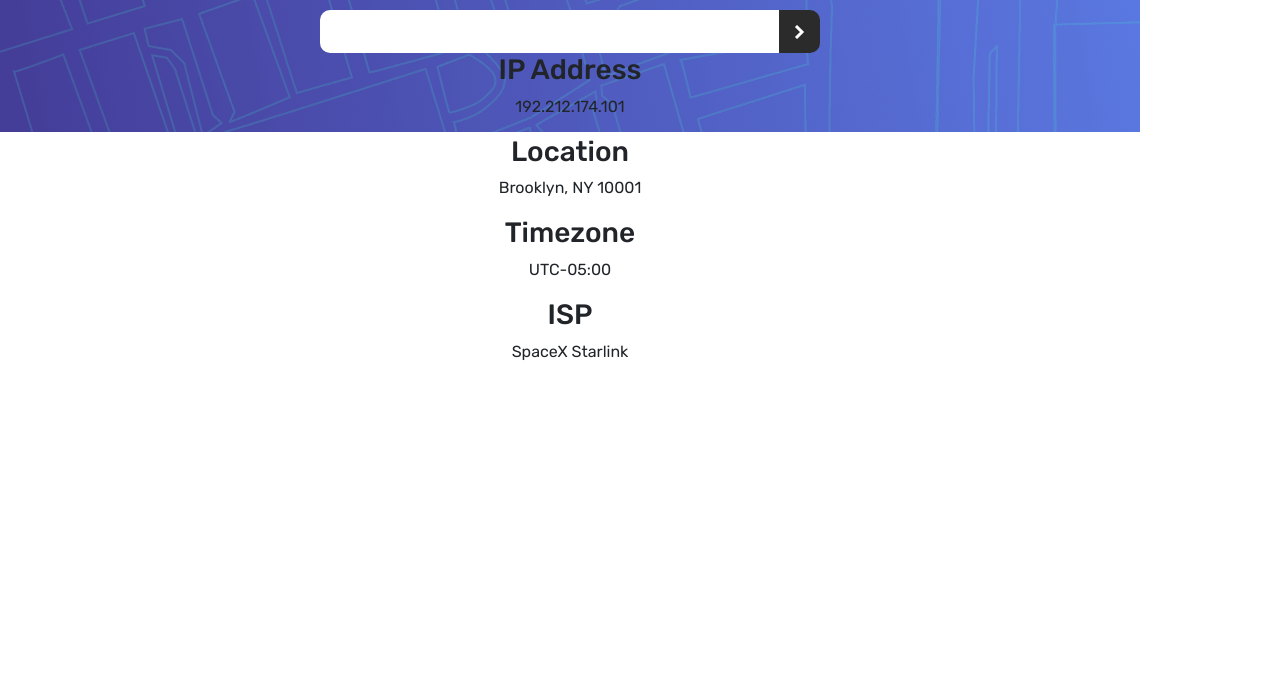
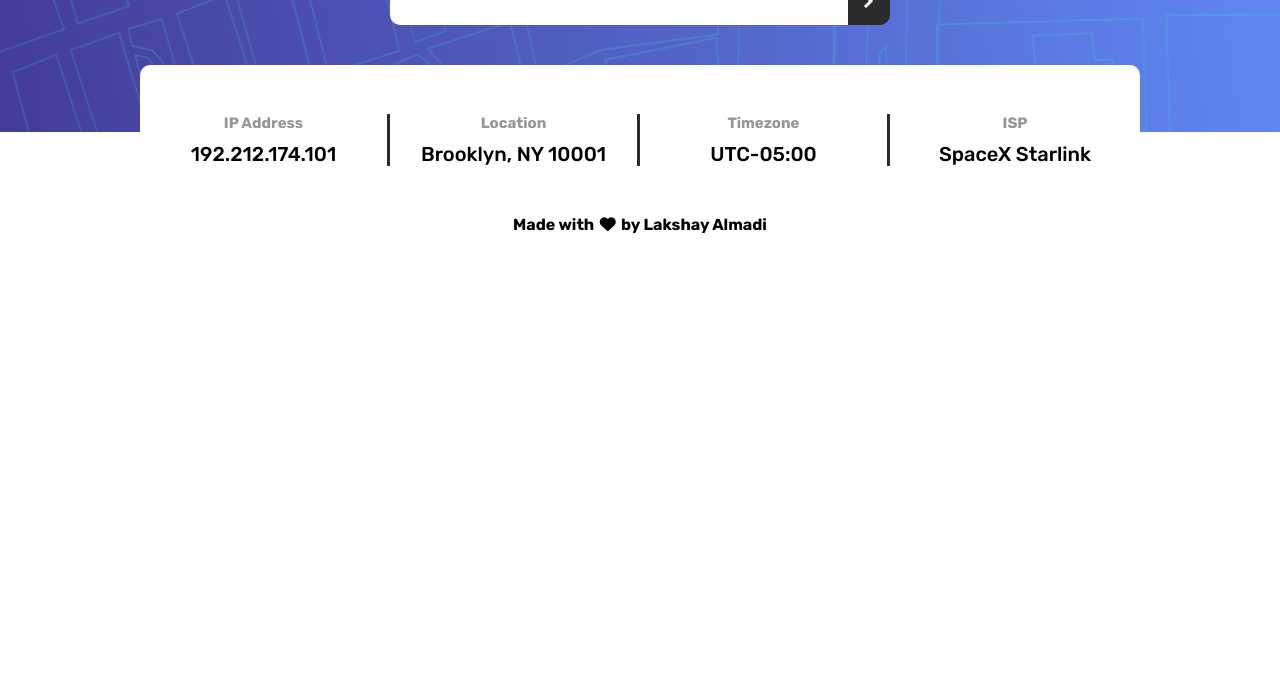
Before and after one commit to lakshayalmadi/ip-address-tracker, a plain HTML site: page index.html in a window 1280 px wide. Shown: the part 118-800 px from the top of the page. Drawn offline with nearby package versions, Linux system fonts and the light colour scheme; files that its build step writes are made by us from their sources.

Commit message:
completed-css

```diff
--- a/css/style.css
+++ b/css/style.css
@@ -2,46 +2,40 @@
     margin: 0;
     padding: 0;
     box-sizing: border-box;
-}
-
+ }
 body{
     font-family: 'Rubik',sans-serif;
     text-align: center;
-    height: 100vh;
-    width: 100vw;
 }
-.body-background{
-    width: 100%;
-    height: 100%;
+.first-container{
+    background-image: url('/images/pattern-bg.png');
+    background-repeat: no-repeat;
+    background-size: 100% 75%;
     position: relative;
-    padding-top: 30px;
     display: flex;
     flex-direction: column;
+    padding-top: 30px;
     justify-content: flex-start;
     align-items: center;
 }
-.container{
-    background: url('/images/pattern-bg.png');
-    background-repeat: no-repeat;
-    position: relative;
-    margin:0;
-}
 .heading1{
-    padding: 25px 0;
-    color:white;
-    text-align: center;
+    color: white;
     margin: 0;
     width: 100%;
     height: 100%;
+    padding-bottom: 30px;
+    text-align: center;
+    font-size: 2rem;
 }
 .input-container{
     width: 95%;
-    height: 80px;
+    height: 45px;
     max-width: 500px;
     justify-content: space-between;
     display: flex;
     flex-direction: row;
     top:5%;
+    margin-bottom: 40px;
 }
 .input-container input{
     height: 100%;
@@ -61,24 +55,82 @@
 .input-container button:hover{
     cursor: pointer;
     background-color:hsl(0, 0%, 59%);
-  }
-#map{
-    flex: 1 1 70vh;
+}
+.info-container{
+    width: 95%;
+    max-width: 1000px;
+    background-color: white;
+    display: flex;
+    flex-direction: row;
+    align-items: center;
+    height: auto;
+    min-height: 150px;
+    top:10%;
+    border: none;
+    border-radius: 10px;
+    z-index:1;
 }
 
-.form{
-    width: min-content;
-    margin: 5vh auto;
-    border-radius: 10px;
-    overflow: hidden;
-    display: flex;
-    flex-flow: row nowrap;
-    align-items: stretch;
+.info-container div{
+  width: 25%;
+  height: 50%;
+  border-right: 3px hsl(0, 0%, 17%) solid;
+  padding: 0 20px;
 }
-.input{
-    box-sizing: border-box;
-    padding: 1rem;
-    width: min(500px, 80vh);
-    border:none;
-    font-size: 0.9rem;
+
+.info-container div:last-of-type{
+  border: none;
 }
+
+.info-container div h3 {
+  font-weight: 700;
+  color: hsl(0, 0%, 59%);
+  font-size: 15px;
+}
+
+.info-container div p{
+  font-weight: 500;
+  font-size: 20px;
+  margin-top: 10px;
+}
+
+
+.map-container{
+    width: 100%;
+    height: 60%;
+    position: absolute;
+    bottom: 0;
+  }
+
+form{
+    width: 100%;
+    height: 100%;
+}
+footer{
+    color: black;
+}
+
+  @media only screen and (max-width: 768px){
+    .info-container{
+      flex-direction: column;
+    }
+
+    .info-container div{
+      display: flex;
+      flex-direction: column;
+      justify-content: center;
+      align-items: center;
+      width: 100%;
+      height: auto;
+      min-height: 70px;
+      border-right: none;
+    }
+
+    .info-container div h3 {
+      font-size: 150%;
+    }
+
+    .info-container div p{
+      font-size: 130%;
+    }
+  }
--- a/index.html
+++ b/index.html
@@ -12,11 +12,11 @@
   <!-- fonts-->
   <link href="https://fonts.googleapis.com/css2?family=Rubik:wght@400;500;700&display=swap" rel="stylesheet">
 
-  <!-- bootstrap -->
-  <link href="https://cdn.jsdelivr.net/npm/bootstrap@5.0.0-beta3/dist/css/bootstrap.min.css" rel="stylesheet" integrity="sha384-eOJMYsd53ii+scO/bJGFsiCZc+5NDVN2yr8+0RDqr0Ql0h+rP48ckxlpbzKgwra6" crossorigin="anonymous">
-
   <!-- stylesheet -->
   <link rel="stylesheet" href="/css/style.css">
+
+  <link href="/your-path-to-fontawesome/css/fontawesome.css" rel="stylesheet">
+  <script src="https://kit.fontawesome.com/ba4bfb4d4f.js" crossorigin="anonymous"></script>
 
   <!-- leaflet-css -->
 	<link rel="stylesheet" href="https://unpkg.com/leaflet@1.7.1/dist/leaflet.css"
@@ -28,21 +28,17 @@
   integrity="sha512-XQoYMqMTK8LvdxXYG3nZ448hOEQiglfqkJs1NOQV44cWnUrBc8PkAOcXy20w0vlaXaVUearIOBhiXZ5V3ynxwA=="
   crossorigin=""></script>
 
-  <!-- js-file -->
-	<script type="module" src="scripts/index.js"></script>
-
 </head>
 <body>
-  <div class="body-background container">
-    <header class="top-container">
-      <div>
+  <div class="first-container ">
+    <header class="second-container">
       <h1 class="heading1">IP Address Tracker</h1>
     </header>
     <form action="" id="form" class="input-container">
       <input type="text">
       <button type="submit"><img src="/images/icon-arrow.svg" alt="submit-button"></button>
     </form>
-    <div>
+    <div class="info-container">
       <div>
         <h3 class="data-term">IP Address</h3>
         <p id="ip-address" class="data-value">192.212.174.101</p>
@@ -62,7 +58,9 @@
     </div>
     <div id="map" class="map-container"></div>
   </div>
-  <script src="https://cdn.jsdelivr.net/npm/@popperjs/core@2.9.1/dist/umd/popper.min.js" integrity="sha384-SR1sx49pcuLnqZUnnPwx6FCym0wLsk5JZuNx2bPPENzswTNFaQU1RDvt3wT4gWFG" crossorigin="anonymous"></script>
-<script src="https://cdn.jsdelivr.net/npm/bootstrap@5.0.0-beta3/dist/js/bootstrap.min.js" integrity="sha384-j0CNLUeiqtyaRmlzUHCPZ+Gy5fQu0dQ6eZ/xAww941Ai1SxSY+0EQqNXNE6DZiVc" crossorigin="anonymous"></script>
+  <footer><strong><p>Made with <i class="fas fa-heart"></i> by Lakshay Almadi</p></strong></footer>
+
+<!-- js-file -->
+<script type="module" src="scripts/index.js"></script>
 </body>
 </html>
```
